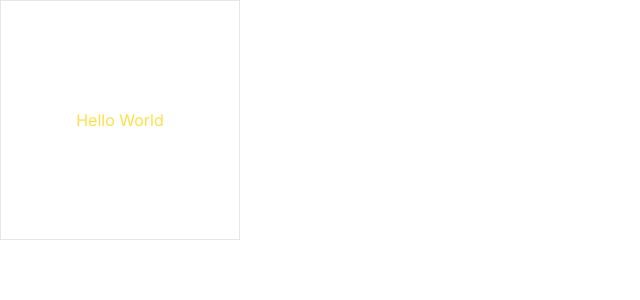
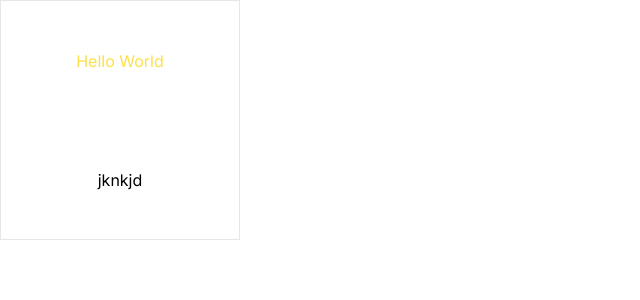
Before and after one commit to choiruladamm/next-realtime-chat-app, a Next.js app: page / in a window 1280 px wide. Shown: the top 300 px of the page, without its empty margins (0-640 px from the left). Built offline with nearby package versions, Linux system fonts and the light colour scheme.

Commit message:
Add Dashboard & Button Components

```diff
--- /dev/null
+++ b/src/app/dashboard/page.tsx
@@ -0,0 +1,11 @@
+import { FC } from 'react'
+
+interface pageProps {
+
+}
+
+const page: FC<pageProps> = ({}) => {
+  return <div>Dashboard</div>
+}
+
+export default page
--- a/src/app/page.tsx
+++ b/src/app/page.tsx
@@ -2,6 +2,7 @@ export default function Home() {
   return (
     <div className="h-[15rem] border w-[15rem] grid place-items-center">
       <p className="text-yellow-300">Hello World</p>
+      <a href="/dashboard">jknkjd</a>
     </div>
   );
 }
--- /dev/null
+++ b/src/components/ui/Button.tsx
@@ -0,0 +1,11 @@
+import { FC } from 'react'
+
+interface ButtonProps {
+
+}
+
+const Button: FC<ButtonProps> = ({}) => {
+  return <div>Button</div>
+}
+
+export default Button
```
